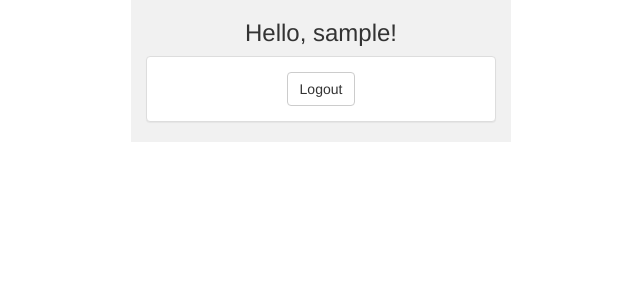
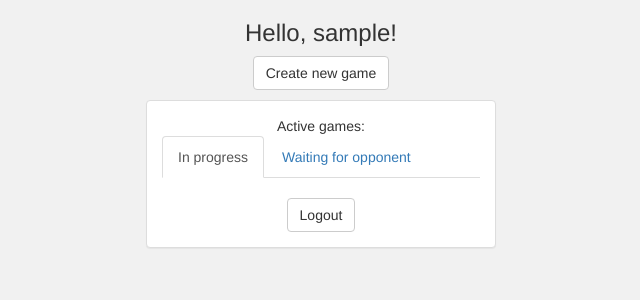
Before and after one commit to Badzyo/tic-tac-toe, a Flask app: page / in a window 1280 px wide. Shown: the top 300 px of the page, without its empty margins (319-959 px from the left). Run offline with Flask 2, Linux system fonts and the light colour scheme; the visitor is signed in with stand-in values (Sample User, id 1); data comes from the database, SQL or seed files in the repository; data that the repository does not hold is empty; some libraries are stand-ins or nearby versions.

Commit message:
Game creation view and games list at homepage

```diff
--- a/app/templates/base.html
+++ b/app/templates/base.html
@@ -11,7 +11,7 @@
     {% block js %}
     {% endblock %}
 </head>
-<body class="bodyback">
+<body class="body-back-color">
 
     <div class="container">
         {% block content %} {% endblock %}
--- a/app/templates/index.html
+++ b/app/templates/index.html
@@ -1,11 +1,52 @@
 {% extends "base.html" %}
 {% from "macros/macros.html" import render_logout_button %}
 {% from "macros/macros.html" import render_game_list %}
+
+{% block js %}
+<script src="https://code.jquery.com/jquery-2.2.4.min.js"
+        integrity="sha256-BbhdlvQf/xTY9gja0Dq3HiwQF8LaCRTXxZKRutelT44="
+        crossorigin="anonymous">
+</script>
+<script src="https://maxcdn.bootstrapcdn.com/bootstrap/3.3.6/js/bootstrap.min.js"
+        integrity="sha384-0mSbJDEHialfmuBBQP6A4Qrprq5OVfW37PRR3j5ELqxss1yVqOtnepnHVP9aJ7xS"
+        crossorigin="anonymous">
+</script>
+{%  endblock %}
+
 {% block content %}
     <div class="main-block row col-lg-4 col-lg-offset-4 col-md-6 col-md-offset-3 col-xs-12">
-        <h3>Hello, {{ user.username }}!</h3>
+        <h3>Hello, {{ current_user.username }}!</h3>
+        <p>
+            <a href="{{ url_for('new_game') }}" class="btn btn-default">Create new game</a>
+        </p>
         <div class="panel panel-default">
             <div class="panel-body">
+                <div>
+                    <span>Active games:</span>
+                    <!-- Nav tabs -->
+                    <ul class="nav nav-tabs" role="tablist">
+                        <li role="presentation" class="active">
+                            <a href="#games-in-progress" aria-controls="games-wait" role="tab" data-toggle="tab">
+                                In progress
+                            </a>
+                        </li>
+                        <li role="presentation">
+                            <a href="#games-wait" aria-controls="games-in-progress" role="tab" data-toggle="tab">
+                                Waiting for opponent
+                            </a>
+                        </li>
+                    </ul>
+
+                    <!-- Tab panes -->
+                    <div class="tab-content">
+                        <div role="tabpanel" class="tab-pane" id="games-wait">
+                            {{ render_game_list(games_in_wait) }}
+                        </div>
+                        <div role="tabpanel" class="tab-pane active" id="games-in-progress">
+                            {{ render_game_list(games_in_progress) }}
+                        </div>
+                    </div>
+                </div>
                 {{ render_logout_button() }}
             </div>
         </div>
--- a/app/templates/macros/macros.html
+++ b/app/templates/macros/macros.html
@@ -28,3 +28,26 @@
         <button type="submit" class="{{ btn_class }}">{{ action_text }} </button>
     </form>
 {% endmacro %}
+
+
+{# Renders list of games #}
+{% macro render_game_list(games) %}
+    <div class="list-group">
+      {% for game in games %}
+      <a href="{{ url_for('show_game', game_id=game.id) }}" class="list-group-item">
+        <h4 class="list-group-item-heading">{{ game.first_player }} vs {{ game.second_player }}</h4>
+        <p class="list-group-item-text">
+            <p> Game size: {{ game.field_size }} </p>
+            <p> Win row length: {{ game.win_length }}</p>
+            <a class="btn btn-default btn-block btn-" href="{{ url_for('show_game', game_id=game.id) }}">
+                {% if game.state == 0 %}
+                    Join game
+                {% else %}
+                    Watch game
+                {% endif %}
+            </a>
+        </p>
+      </a>
+      {% endfor %}
+    </div>
+{% endmacro %}
--- a/app/views.py
+++ b/app/views.py
@@ -1,15 +1,18 @@
+import random
 from flask import render_template, redirect, url_for, request
 from flask_login import login_user, logout_user, current_user, login_required
 from app import app, db, login_manager
-from app.models import User
+from app.models import User, Game, GameUser, GameMove
 from app import forms
 
 
 @app.route("/")
 @login_required
 def index():
-    user = current_user
-    return render_template('index.html', user=user)
+    games_in_wait = Game.query.filter_by(state=Game.game_state['waiting_for_players']).limit(5)
+    games_in_progress = Game.query.filter(Game.state.in_([Game.game_state['player_one_turn'],
+                                                          Game.game_state['player_two_turn']])).limit(5)
+    return render_template('index.html', games_in_progress=games_in_progress, games_in_wait=games_in_wait)
 
 
 @app.route("/login", methods=['GET', 'POST'])
@@ -55,6 +58,34 @@ def register():
     return render_template('register.html', register_form=form)
 
 
+@app.route("/game/new", methods=['GET', 'POST'])
+@login_required
+def new_game():
+    if request.method == 'POST':
+        form = forms.NewGameForm(request.form)
+    else:
+        form = forms.NewGameForm()
+
+    if form.validate_on_submit():
+        game = Game(field_size=form.size.data, win_length=form.rule.data)
+        db.session.add(game)
+        user_order = random.choice([GameUser.user_game_role['player_one'],
+                                    GameUser.user_game_role['player_two']])
+        game_user = GameUser(user=current_user, game=game, user_role=user_order)
+        db.session.add(game_user)
+        db.session.commit()
+        return redirect(url_for('show_game', game_id=game.id))
+
+    return render_template('new_game.html', new_game_form=form)
+
+
+@app.route("/game/<int:game_id>", methods=['GET'])
+@login_required
+def show_game(game_id):
+    game = Game.query.get_or_404(game_id)
+    return render_template('game.html', game=game)
+
+
 @login_manager.user_loader
 def load_user(userid):
     return User.get_user_by_id(userid)
```
Also changed, not shown: app/forms.py (+18 -1 lines), app/templates/game.html (added, +22 -0 lines), app/templates/new_game.html (added, +13 -0 lines).
